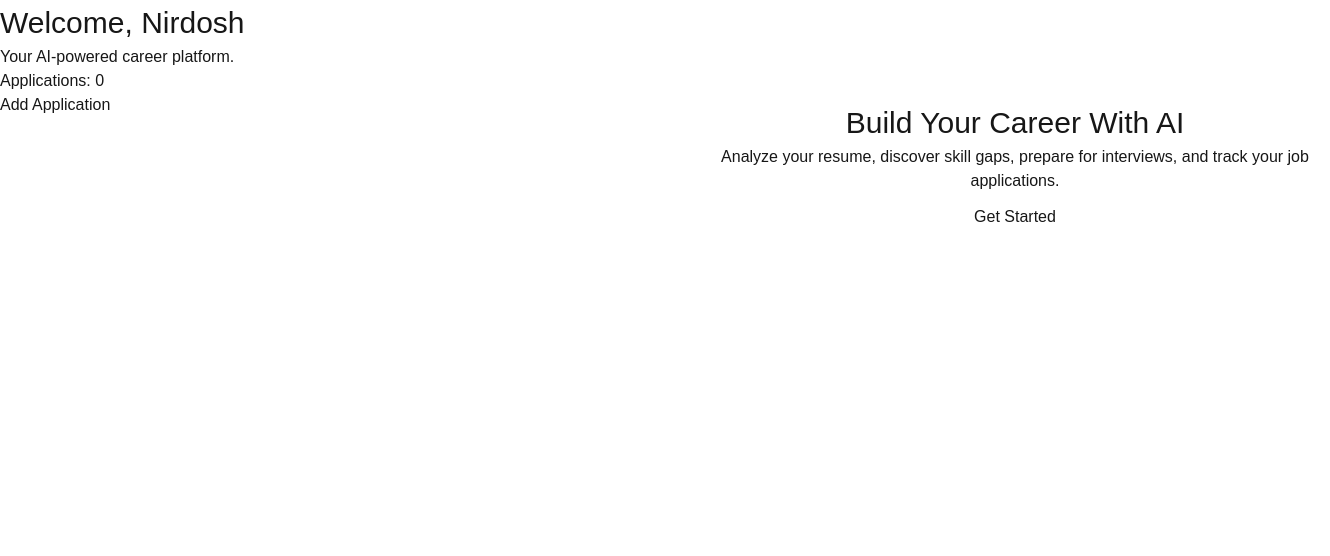
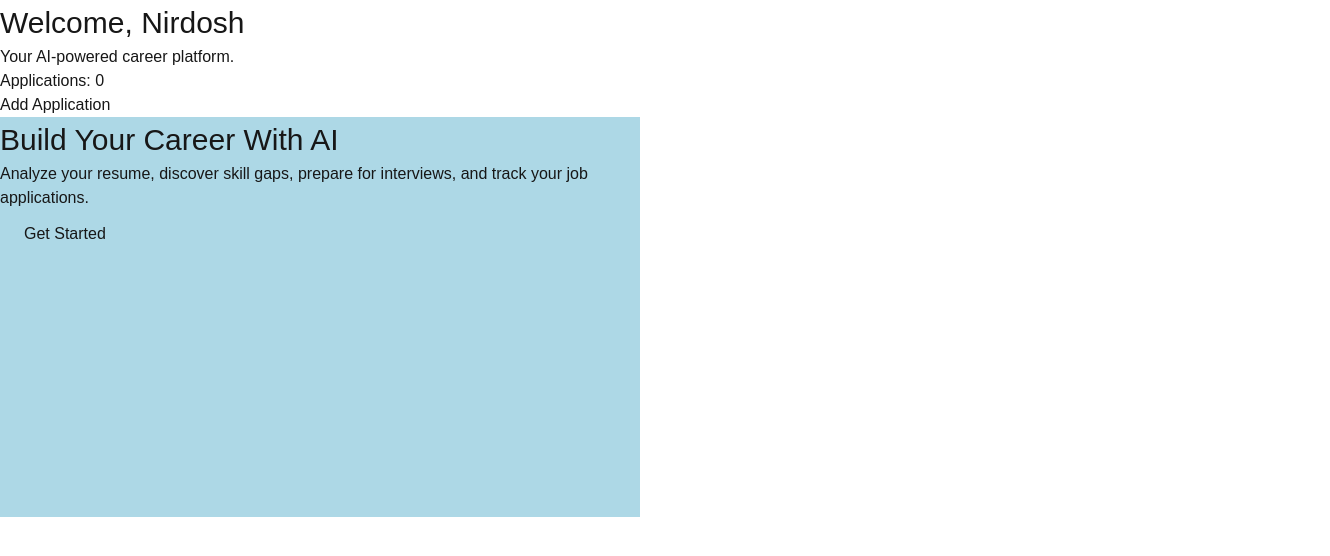
Before and after one commit to pantanirdosh95-oss/CareerForge, a Next.js app in the folder frontend/: page / in a window 1280 px wide. Shown: the top 556 px of the page, 1330 px wide, since content can reach past the window. Built offline with nearby package versions, Linux system fonts and the light colour scheme.

Commit message:
Learn CSS box model and units

```diff
--- a/frontend/app/globals.css
+++ b/frontend/app/globals.css
@@ -28,11 +28,9 @@ h1 {
   font-size: 30px;
 }
 .hero{
-  text-align: center;
-  padding: 150px 20px;
-  position: relative;
-  left: 50px;
-  bottom: 50px;
+ width: 50%;
+ height: 50vh;
+ background: lightblue;
 }
 .hero button{
   padding: 12px 24px;
@@ -47,6 +45,7 @@ h1 {
   color: black;
   transform: scale(1.05);
 }
+/*
 main{
   display: grid ;
   grid-template-columns: repeat(auto-fit, minmax(250px, 1fr));
```
